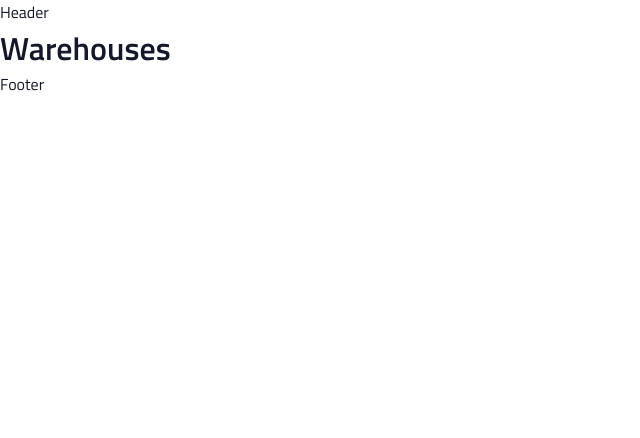
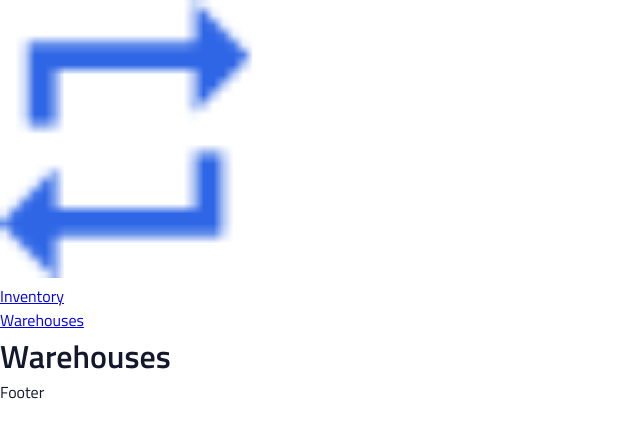
Before and after one commit to humairatasnim/instock-mont-blanc, a React (Vite) app: page / in a window 1280 px wide. Shown: the top 438 px of the page, without its empty margins (0-640 px from the left). Built offline with nearby package versions, Linux system fonts and the light colour scheme.

Commit message:
Creating header component with corresponding routing

```diff
--- a/src/components/Header/Header.jsx
+++ b/src/components/Header/Header.jsx
@@ -1,10 +1,21 @@
 import "./Header.scss";
+import logo from "/src/assets/logo/InStock-Logo_1x.png";
+import { NavLink } from "react-router-dom";
 
 function Header() {
-
   return (
-    <header>Header</header>
-  )
+    <>
+    <header>
+      <nav className="nav">
+        <div className="nav__logo-container"><NavLink to='/'><img src={logo} alt="websise logo" className="nav__logo" /></NavLink></div>
+        <ul className="nav__list">
+        <li className="nav__links-item"><NavLink to ='/inventory'>Inventory</NavLink></li>
+        <li className="nav__links-item"><NavLink to ='/'>Warehouses</NavLink></li>
+        </ul>
+      </nav>
+    </header>
+    </>
+  );
 }
 
 export default Header;
```
